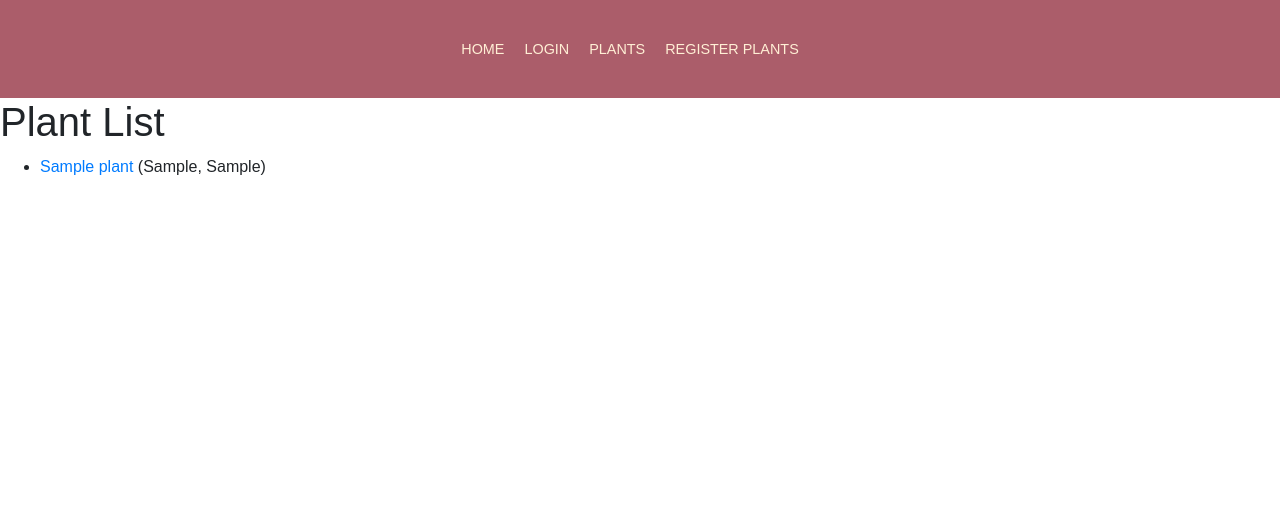
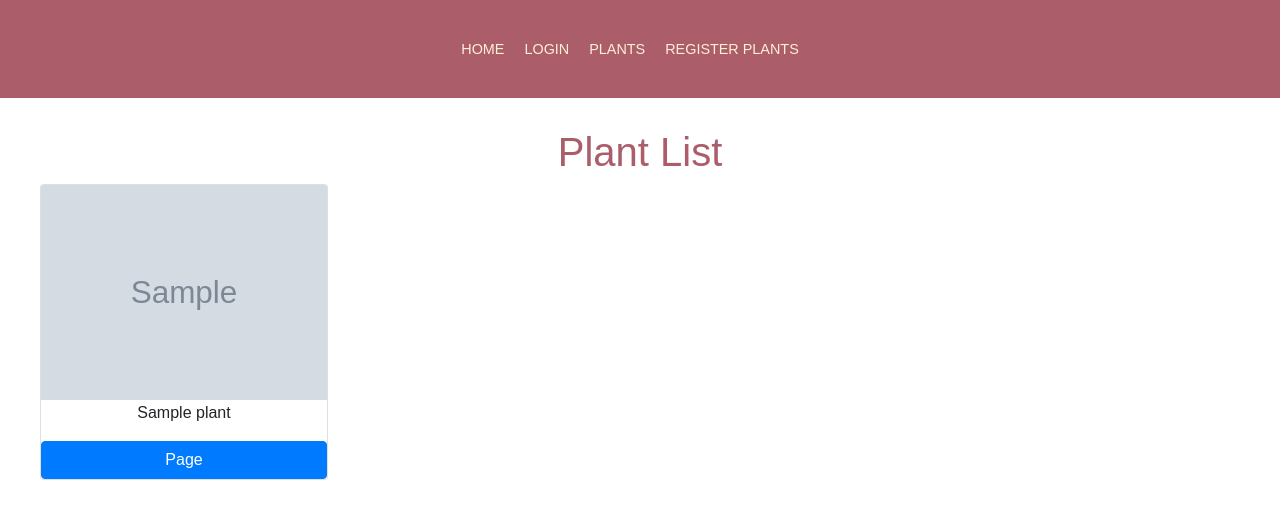
Before and after one commit to mattpavord/cactus, a Django app: page /raincheck/plants/ in a window 1280 px wide. Shown: the top 519 px of the page. Run offline with Django 3.2, Linux system fonts and the light colour scheme; a user stored in the database is signed in; tables that the repository leaves empty hold one stand-in row (values such as "Sample post"); grey boxes marked "Sample" are stand-in pictures.

Commit message:
Make plant-list use bootstrap cards

```diff
--- a/raincheck/templates/raincheck/plant_list.html
+++ b/raincheck/templates/raincheck/plant_list.html
@@ -1,12 +1,16 @@
 {% extends "base_generic.html" %}
 
 {% block content %}
-  <h1>Plant List</h1>
+    <h1 class="burgundy-title">Plant List</h1>
     {% if plant_list %}
-  <ul>
+        <ul style="list-style-type: none">
             {% for plant in plant_list %}
                 <li>
-        <a href="{{ plant.get_absolute_url }}">{{ plant.name }}</a> ({{plant.location}})
+                    <div class="card" style="width: 18rem;">
+                        <img src="{{ plant.image.url }}" class="card-img-top" alt="image not found">
+                        <p class="card-text" style="text-align: center"> {{ plant.name }} </p>
+                        <a href="{{ plant.get_absolute_url }}" class="btn btn-primary">Page</a>
+                    </div>
                 </li>
             {% endfor %}
         </ul>
--- a/raincheck/views.py
+++ b/raincheck/views.py
@@ -39,6 +39,12 @@ def catalogue_plant(request):
     return render(request, 'raincheck/catalogue_plant.html', {'form': form})
 
 
+def list_plants(request, plants=None):
+    if plants is None:
+        plants = Plant.objects.all()
+    render(request, 'raincheck/plant_list.html', {'plant_list': plants})
+
+
 class PlantListView(generic.ListView):
     model = Plant
 
--- a/registration/templates/login.html
+++ b/registration/templates/login.html
@@ -1,7 +1,7 @@
 {% extends "base_generic.html" %}
 
 {%  block content %}
-    <div class="container form-group">
+    <div class="container form-group skinny-form">
         <form method="POST">{% csrf_token %}
 
         <!-- form variable -->
```
Lines whose indentation alone changed are shown as unchanged.
